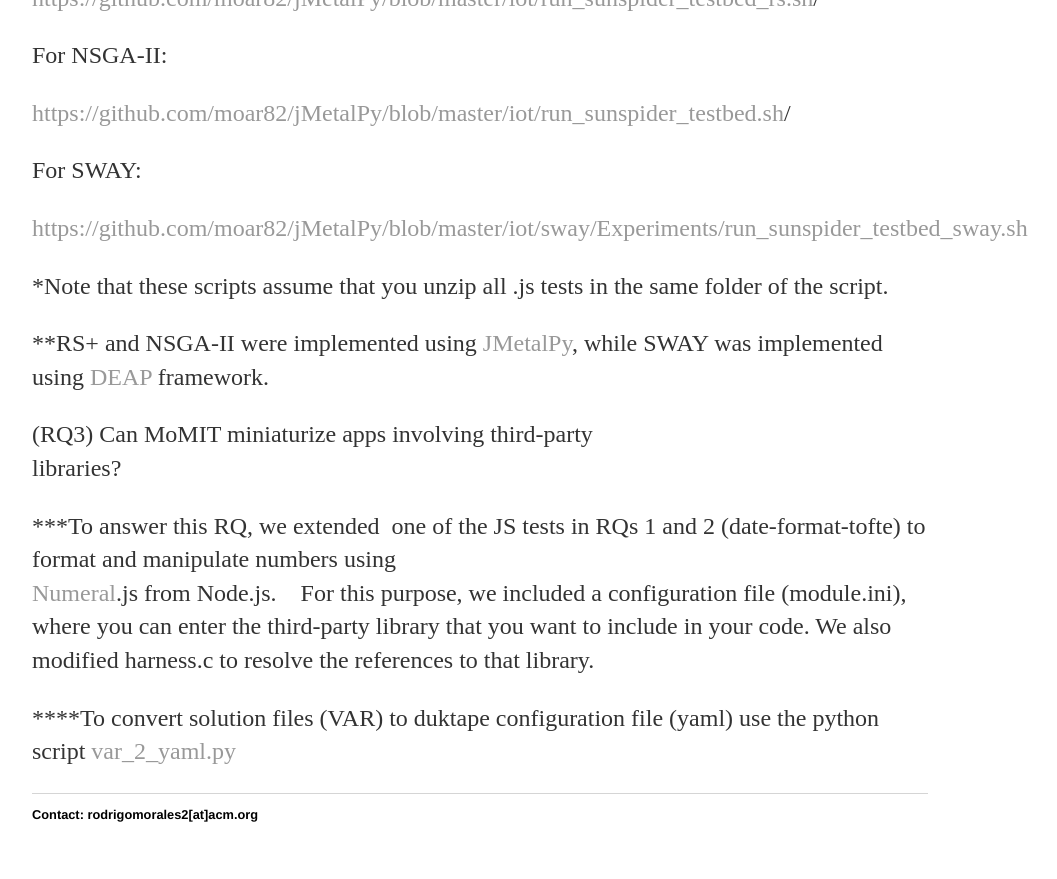
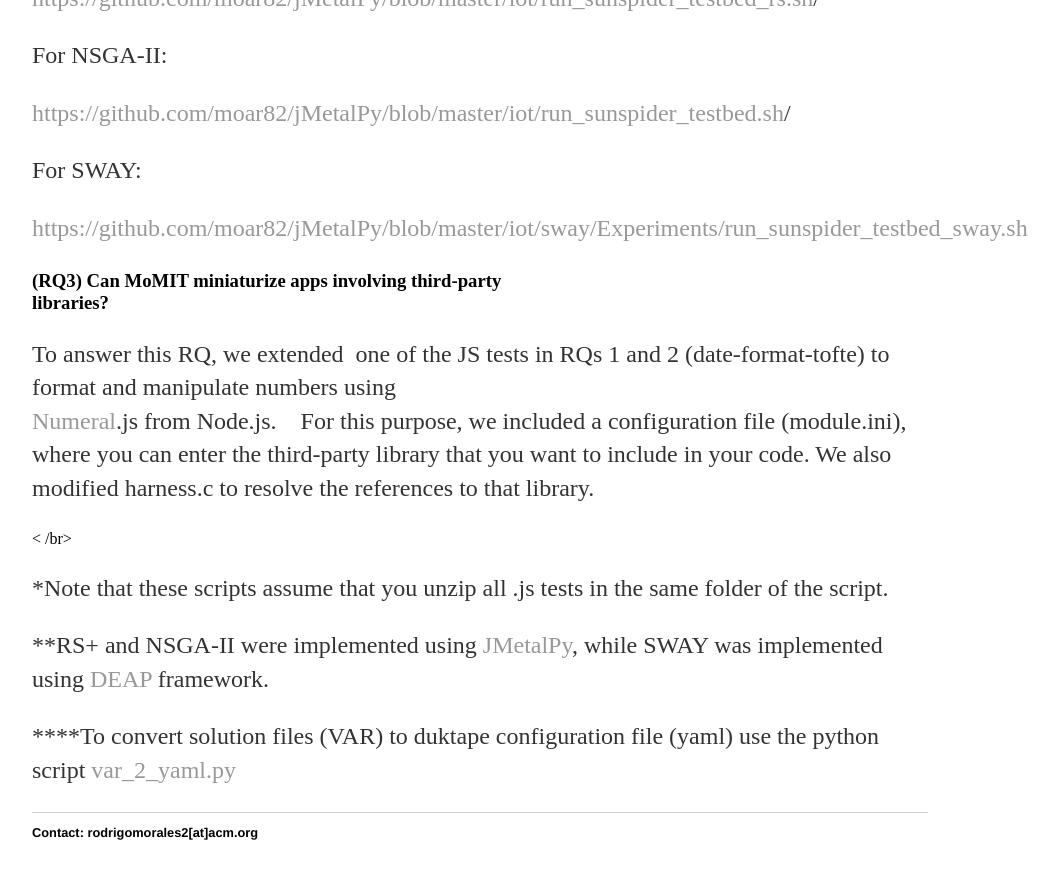
Before and after one commit to moar82/momit_data, a Jekyll site: the page built from docs/replication/index.html, in a window 1280 px wide and 900 px high, scrolled down 945 px. Shown: the top 879 px of the window, without its empty margins (160-1217 px from the left). Built offline with Jekyll 4.4.1, drawn with Linux system fonts in a browser that asks for light colours.

Commit message:
fixing typos

```diff
--- a/docs/replication/index.html
+++ b/docs/replication/index.html
@@ -23,7 +23,7 @@
 
   <li> <a href="https://github.com/moar82/momit_data/tree/master/pf_250_evals_raw" target="_blank">MoMIT Pareto Front SunSpider  250 evaluations, raw values.</a>
      <li> <a href="https://github.com/moar82/momit_data/tree/master/pf_250_ev_percentage_change" target="_blank">MoMIT Pareto Front Sunspider  250 evaluations, percent changed values.</a>
-	 <li> <a href="https://github.com/moar82/momit_data/tree/master/3obj-1500-all-algo" target="_blank">MoMIT objectives function evaluations 3d-cube.js and access-fannkuch.js  15,000 evaluations with solutions.</a>
+	 <li> <a href="https://github.com/moar82/momit_data/tree/master/third-party-library/date-format-tofte-plus-pop250-4obj" target="_blank">MoMIT objectives function evaluations 3d-cube.js and access-fannkuch.js  15,000 evaluations with solutions.</a>
 	 <li> <a href="https://github.com/moar82/momit_data/tree/master/third-party-library" target="_blank">MoMIT miniaturization using third-Party library results (RS+).</a>
 
 </ul>
@@ -41,8 +41,9 @@
 <p><a href="https://github.com/moar82/jMetalPy/blob/master/iot/run_sunspider_testbed.sh">https://github.com/moar82/jMetalPy/blob/master/iot/run_sunspider_testbed.sh</a>/</p>
 <p>For SWAY:</p>
 <p><a href="https://github.com/moar82/jMetalPy/blob/master/iot/sway/Experiments/run_sunspider_testbed_sway.sh">https://github.com/moar82/jMetalPy/blob/master/iot/sway/Experiments/run_sunspider_testbed_sway.sh</a></p>
+<h3>(RQ3) Can MoMIT miniaturize apps involving third-party<br />libraries?</h3>
+<p>To answer this RQ, we extended&nbsp;&nbsp;one of the JS tests in RQs 1 and 2 (date-format-tofte) to format and manipulate numbers using<br /><a href="http://numeraljs.com/" target="_blank" rel="noopener">Numeral</a>.js from Node.js.&nbsp; &nbsp; For this purpose, we included a configuration file (module.ini), where you can enter the third-party library that you want to include in your code.  We also modified harness.c to resolve the references to that library.</p>
+< /br>
 <p>*Note that these scripts assume that you unzip all .js tests in the same folder of the script.</p>
 <p>**RS+ and NSGA-II were implemented using <a href="https://github.com/jMetal/jMetalPy" target="_blank" rel="noopener">JMetalPy</a>, while SWAY was implemented using <a href="https://deap.readthedocs.io/en/master/" target="_blank" rel="noopener">DEAP</a> framework.</p>
-<p>(RQ3) Can MoMIT miniaturize apps involving third-party<br />libraries?</p>
-<p>***To answer this RQ, we extended&nbsp;&nbsp;one of the JS tests in RQs 1 and 2 (date-format-tofte) to format and manipulate numbers using<br /><a href="http://numeraljs.com/" target="_blank" rel="noopener">Numeral</a>.js from Node.js.&nbsp; &nbsp; For this purpose, we included a configuration file (module.ini), where you can enter the third-party library that you want to include in your code.  We also modified harness.c to resolve the references to that library.</p>
 <p>****To convert solution files (VAR) to duktape configuration file (yaml) use the python script <a href="https://github.com/moar82/jMetalPy/blob/master/iot/var_2_yaml.py" target="_blank" rel="noopener">var_2_yaml.py</a></p>
```
